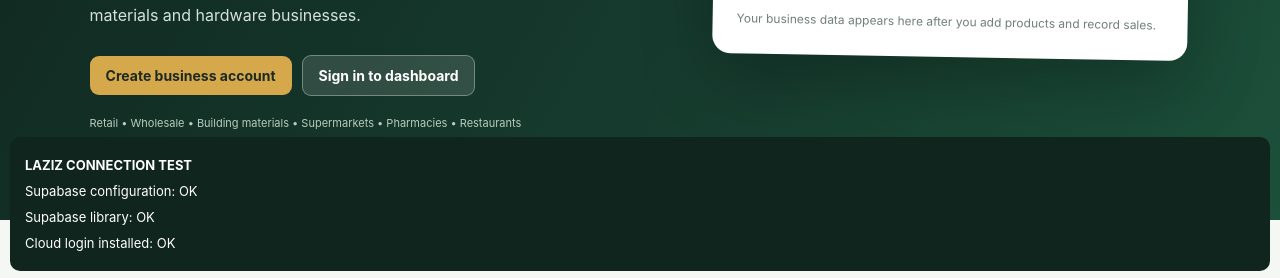
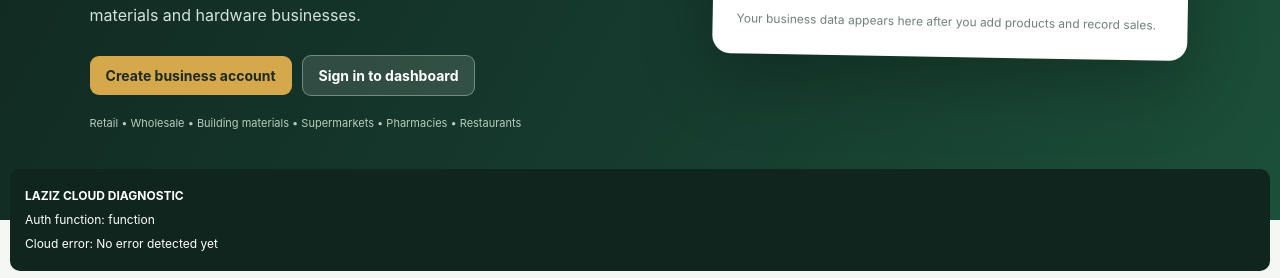
Before and after one commit to laziz991/LAZIZ, a plain HTML site: page index.html in a window 1280 px wide. Shown: the part 519-797 px from the top of the page. Drawn offline with nearby package versions, Linux system fonts and the light colour scheme.

Commit message:
Update index.html

```diff
--- a/index.html
+++ b/index.html
@@ -115,33 +115,31 @@ $('#year').textContent=new Date().getFullYear();
 let saved=localStorage.getItem(sessionKey);if(saved){let u=db.users.find(x=>x.id===saved);if(u){current=u;openApp()}}
 </script>
 <script src="https://cdn.jsdelivr.net/npm/@supabase/supabase-js@2"></script>
+
+<script>
+window.LAZIZ_CLOUD_ERROR = 'No error detected yet';
+
+window.addEventListener('error', function(e) {
+  window.LAZIZ_CLOUD_ERROR =
+    (e.message || 'Unknown JavaScript error') +
+    ' | File: ' + (e.filename || 'unknown') +
+    ' | Line: ' + (e.lineno || 'unknown');
+});
+</script>
+
 <script src="cloud-integration.js"></script>
 
 <script>
-window.addEventListener('load', function () {
-  const configOK = !!(
-    window.LAZIZ_SUPABASE_CONFIG &&
-    window.LAZIZ_SUPABASE_CONFIG.url &&
-    window.LAZIZ_SUPABASE_CONFIG.publishableKey
-  );
+window.addEventListener('load', function() {
+  const report = document.createElement('div');
 
-  const libraryOK = !!(
-    window.supabase &&
-    window.supabase.createClient
-  );
-
-  const cloudLoginOK = typeof window.authForm === 'function' &&
-    window.authForm.toString().includes('Forgot password');
-
-  const report = document.createElement('div');
   report.style.cssText =
-    'position:fixed;bottom:10px;left:10px;right:10px;z-index:99999;background:#10251e;color:white;padding:15px;border-radius:10px;font-size:13px;line-height:2';
+    'position:fixed;bottom:10px;left:10px;right:10px;z-index:99999;background:#10251e;color:white;padding:15px;border-radius:10px;font-size:12px;line-height:2;overflow-wrap:anywhere';
 
   report.innerHTML =
-    '<b>LAZIZ CONNECTION TEST</b><br>' +
-    'Supabase configuration: ' + (configOK ? 'OK' : 'FAILED') + '<br>' +
-    'Supabase library: ' + (libraryOK ? 'OK' : 'FAILED') + '<br>' +
-    'Cloud login installed: ' + (cloudLoginOK ? 'OK' : 'FAILED');
+    '<b>LAZIZ CLOUD DIAGNOSTIC</b><br>' +
+    'Auth function: ' + typeof window.authForm + '<br>' +
+    'Cloud error: ' + window.LAZIZ_CLOUD_ERROR;
 
   document.body.appendChild(report);
 });
```
